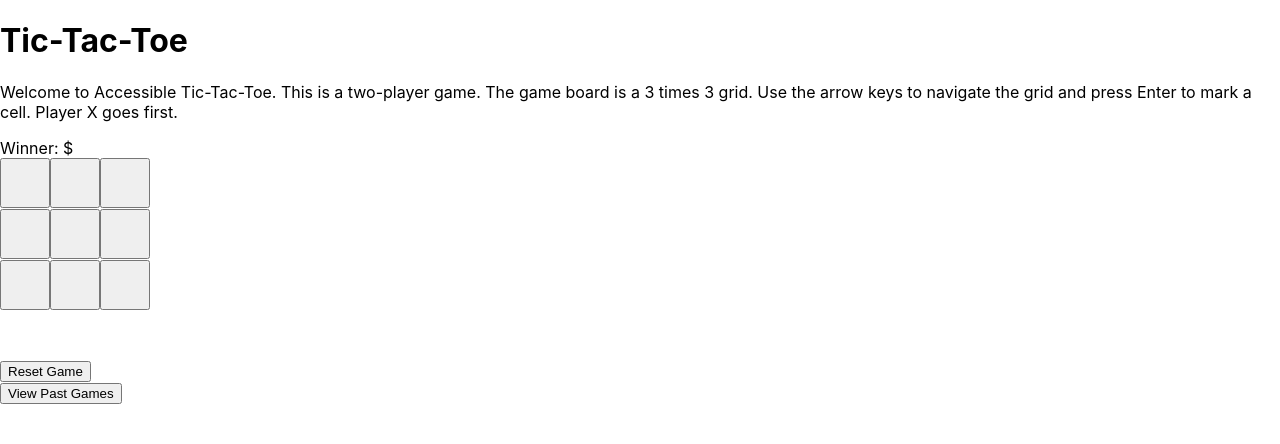
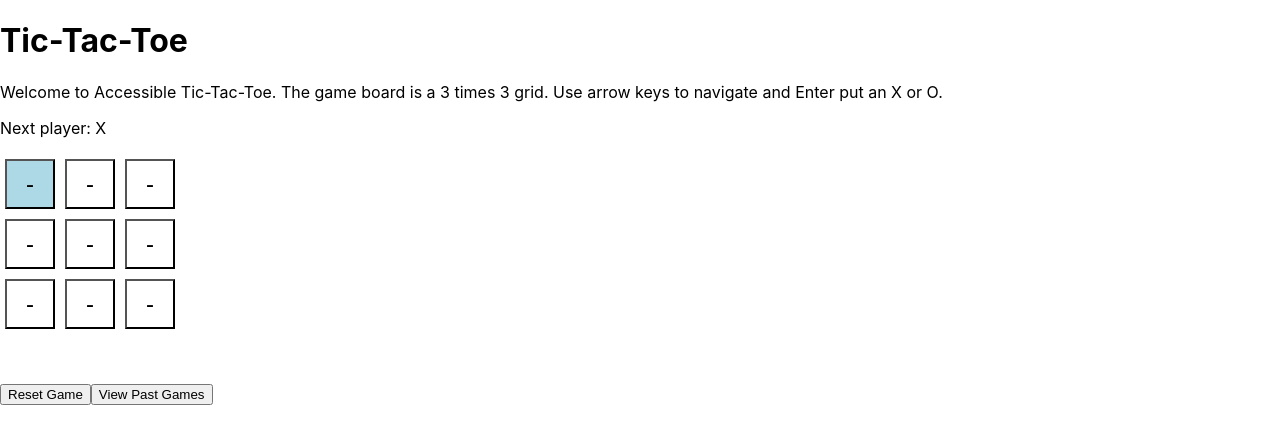
Before and after one commit to lchen7809/ttt, a React (Create React App) app in the folder frontend/: page / in a window 1280 px wide. Shown: the top 444 px of the page. Built offline with nearby package versions, Linux system fonts and the light colour scheme; no server answers.

Commit message:
added arrow to navigate game board

```diff
--- a/frontend/src/App.js
+++ b/frontend/src/App.js
@@ -15,15 +15,46 @@ const App = () => {
 
   const [showPastGames, setShowPastGames] = useState(false);
 
+  const [selectedCell, setSelectedCell] = useState([0, 0]);
+
   useEffect(() => {
     createGame();
   }, []);
 
+  useEffect(() => {
+    const handleKeyPress = (event) => {
+      if (winner || showPastGames) return;
+      let [row, col] = selectedCell;
+
+      switch (event.key) {
+        case 'ArrowUp':
+          row = row > 0 ? row - 1 : 2;
+          break;
+        case 'ArrowDown':
+          row = row < 2 ? row + 1 : 0;
+          break;
+        case 'ArrowLeft':
+          col = col > 0 ? col - 1 : 2;
+          break;
+        case 'ArrowRight':
+          col = col < 2 ? col + 1 : 0;
+          break;
+        case 'Enter':
+          handleSquareClick(row, col);
+          return;
+        default:
+          return;
+      }
+      setSelectedCell([row, col]);
+    };
+
+    window.addEventListener('keydown', handleKeyPress);
+    return () => window.removeEventListener('keydown', handleKeyPress);
+  }, [selectedCell, winner, showPastGames]);
+
   const createGame = async () => {
     try {
-      const res = await fetch('http://localhost:5000/api/games/create', {
-        method: 'POST',
-      });
+      const res = await fetch('http://localhost:5000/api/games/create', { method: 'POST' });
       const data = await res.json();
       setGameId(data.gameId);
       resetBoard();
@@ -33,42 +64,26 @@ const App = () => {
   };
 
   const handleSquareClick = async (row, col) => {
-
-    if (squares[row][col] || winner) { //check for winner
-      if (winner) {
-        alert(`Game end. Please reset the game.`);
-      }
+    if (squares[row][col] || winner) {
+      if (winner) alert(`Game end. Please reset the game.`);
       return;
     }
-
     try {
       const res = await fetch('http://localhost:5000/api/games/move', {
         method: 'POST',
         headers: { 'Content-Type': 'application/json' },
         body: JSON.stringify({ gameId, row, col }),
       });
-
-      if (!res.ok) {
-        const errorText = await res.text();
-        setMessage(errorText);
-        return;
-      }
-
       const data = await res.json();
       setSquares(data.board);
       setIsXNext(data.isXNext);
       setMessage('');
-
-      if (data.winner) {
-        setWinner(data.winner);
-      }
-
+      if (data.winner) setWinner(data.winner);
     } catch (err) {
       console.error('Failed to make a move:', err);
       setMessage(`Failed to make a move: ${err.message}`);
     }
   };
-
 
   const resetGame = async () => {
     try {
@@ -76,13 +91,6 @@ const App = () => {
         method: 'POST',
         headers: { 'Content-Type': 'application/json' },
       });
-
-      if (!res.ok) {
-        const errorText = await res.text();
-        setMessage(errorText);
-        return;
-      }
-
       const data = await res.json();
       setGameId(data.gameId);
       resetBoard();
@@ -93,29 +101,24 @@ const App = () => {
     }
   };
 
-
   const resetBoard = () => {
     setSquares(Array(3).fill(null).map(() => Array(3).fill(null)));
     setIsXNext(true);
     setWinner(null);
+    setSelectedCell([0, 0]);
   };
 
   return (
     <div className="app">
       <h1>Tic-Tac-Toe</h1>
-    <p
-        aria-live="polite"
-        aria-label="Game introduction for screen readers"
-      >
-        Welcome to Accessible Tic-Tac-Toe. This is a two-player game. The game board is a 3 times 3 grid. Use the arrow keys to navigate the grid and press Enter to mark a cell. Player X goes first.
+      <p aria-live="polite">
+        Welcome to Accessible Tic-Tac-Toe. The game board is a 3 times 3 grid. Use arrow keys to navigate and Enter put an X or O.
       </p>
       {!showPastGames ? (
         <>
-        Winner: ${winner}
-        <Board squares={squares} onSquareClick={handleSquareClick} />
-        <div>
+          <p>{winner ? `Winner: ${winner}` : `Next player: ${isXNext ? 'X' : 'O'}`}</p>
+          <Board squares={squares} onSquareClick={handleSquareClick} selectedCell={selectedCell} />
           <button onClick={resetGame} style={{ marginTop: '50px' }}>Reset Game</button>
-        </div>
           <button onClick={() => setShowPastGames(true)}>View Past Games</button>
         </>
       ) : (
--- a/frontend/src/components/Board.js
+++ b/frontend/src/components/Board.js
@@ -1,9 +1,7 @@
-//board component to be exported
 import React from 'react';
 import Square from './Square';
 
-const Board = ({ squares, onSquareClick }) => {
-    console.log("squares:", squares);
+const Board = ({ squares, onSquareClick, selectedCell }) => {
   return (
     <div>
       {squares.map((row, rowIndex) => (
@@ -13,6 +11,7 @@ const Board = ({ squares, onSquareClick }) => {
               key={colIndex}
               value={square}
               onClick={() => onSquareClick(rowIndex, colIndex)}
+              highlighted={selectedCell[0] === rowIndex && selectedCell[1] === colIndex}
             />
           ))}
         </div>
--- a/frontend/src/components/Square.js
+++ b/frontend/src/components/Square.js
@@ -1,15 +1,18 @@
-//individual square components, exported to Board component
 import React from 'react';
 
-const Square = ({ value, onClick }) => {
-    console.log(value);
+const Square = ({ value, onClick, highlighted }) => {
   return (
     <button
-        className="square"
       onClick={onClick}
-        style={{ width: '50px', height: '50px', fontSize: '20px' }}
+      style={{
+        width: '50px',
+        height: '50px',
+        margin: '5px',
+        fontSize: '24px',
+        backgroundColor: highlighted ? '#add8e6' : '#fff', // Light blue for highlighted
+      }}
     >
-        {value}
+      {value || '-'}
     </button>
   );
 };
```
Also changed, not shown: 1 other file (tests, documents, lock files or other folders). Lines whose indentation alone changed are shown as unchanged.
